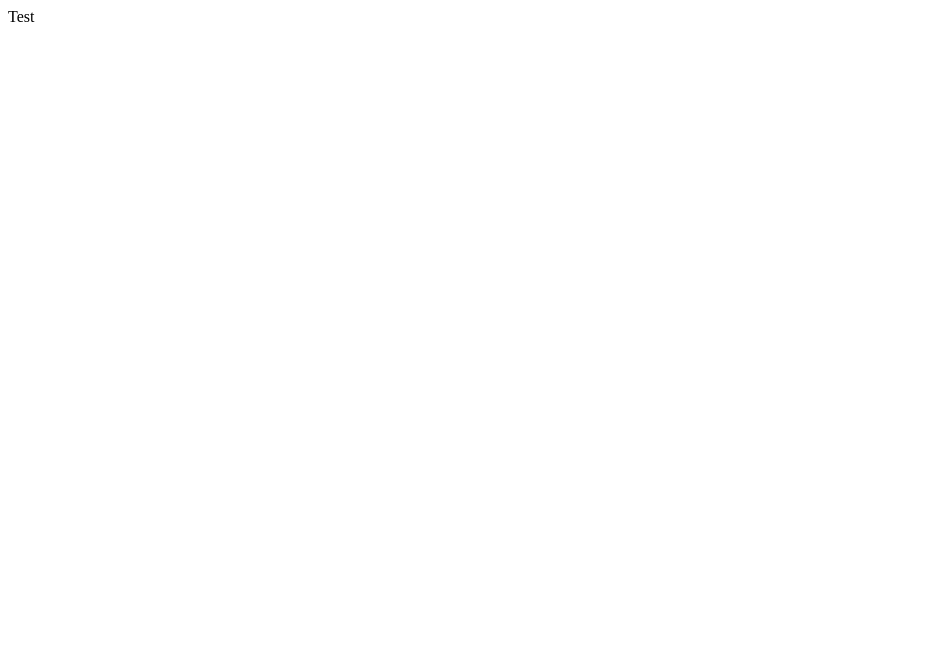
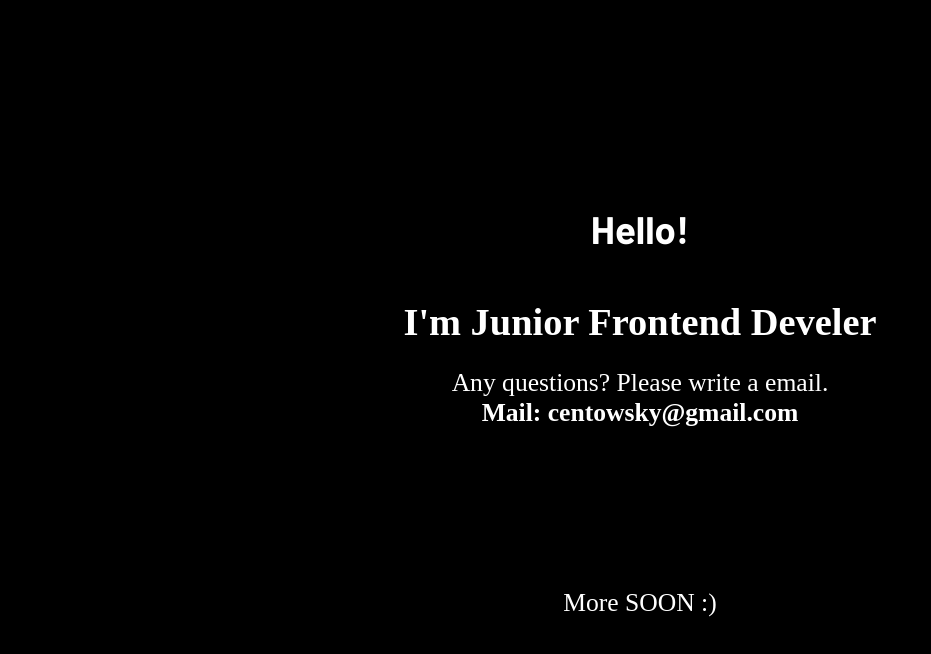
Before and after one commit to Centowsky/centowsky.github.io, a plain HTML site: page index.html in a window 1280 px wide. Shown: the whole page, without its empty margins (0-931 px from the left). Drawn offline with Linux system fonts and the light colour scheme.

Commit message:
Add Basic Info

```diff
--- /dev/null
+++ b/css/styles.css
@@ -0,0 +1,39 @@
+@import url("https://fonts.googleapis.com/css2?family=Barlow:wght@500;700&family=Poppins:ital,wght@0,300;0,400;0,500;0,700;1,300;1,400&display=swap");
+
+* {
+  margin: 0;
+  padding: 0;
+}
+
+body {
+  color: #ffffff;
+  background: rgb(0, 0, 0);
+  text-align: center;
+  font-size: 1.6rem;
+  user-select: none;
+}
+
+.mail {
+  font-weight: 700;
+  user-select: all;
+}
+
+.container {
+  height: 100vh;
+  display: flex;
+  justify-content: center;
+  align-items: center;
+}
+
+h1 {
+  font-family: "Barlow", sans-serif;
+}
+
+.info {
+  margin-top: 10rem;
+}
+
+h1,
+h2 {
+  padding: 1.5rem;
+}
--- a/index.html
+++ b/index.html
@@ -1,12 +1,27 @@
 <!DOCTYPE html>
 <html lang="en">
-<head>
-    <meta charset="UTF-8">
-    <meta http-equiv="X-UA-Compatible" content="IE=edge">
-    <meta name="viewport" content="width=device-width, initial-scale=1.0">
-    <title>Document</title>
-</head>
-<body>
-    Test
-</body>
+  <head>
+    <meta charset="UTF-8" />
+    <meta http-equiv="X-UA-Compatible" content="IE=edge" />
+    <meta name="viewport" content="width=device-width, initial-scale=1.0" />
+    <link rel="icon" type="image/x-icon" href="/img/icon.png" />
+    <link rel="stylesheet" href="/css/styles.css" />
+    <title>Centowsky | Frontend Developer</title>
+  </head>
+  <body>
+    <div class="container">
+      <section>
+        <h1>Hello!</h1>
+        <h2>I'm Junior Frontend Develer</h2>
+        <p>Any questions? Please write a email.</p>
+        <p class="mail"><span>Mail: </span> centowsky@gmail.com</p>
+        <p class="info">More SOON :)</p>
+      </section>
+    </div>
+  </body>
+
+  <script
+    src="https://kit.fontawesome.com/57516c6d9a.js"
+    crossorigin="anonymous"
+  ></script>
 </html>
```
Also changed, not shown: img/icon.png (added).
